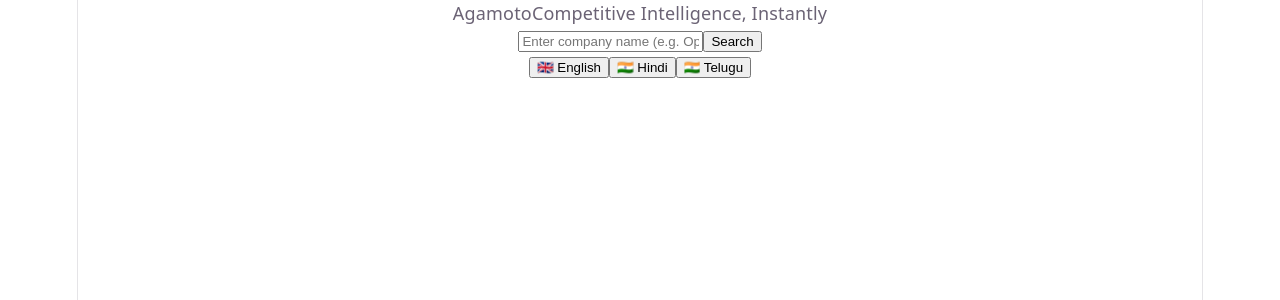
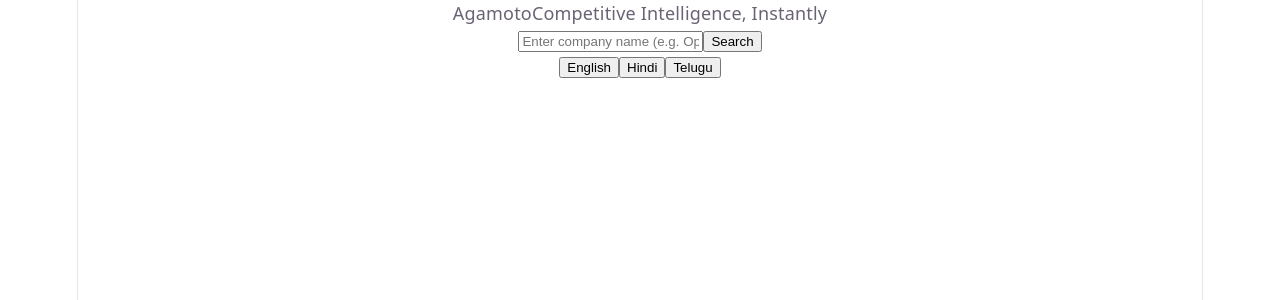
Before and after one commit to Shreyas-Ghosh/agamoto, a React (Vite) app in the folder client/: page / in a window 1280 px wide. Shown: the top 300 px of the page. Built offline with nearby package versions, Linux system fonts and the light colour scheme.

Commit message:
added hindi and telue

```diff
--- a/client/src/App.jsx
+++ b/client/src/App.jsx
@@ -44,7 +44,7 @@
     <div className="p-6">
       <SearchBar onSearch={handleSearch} loading={loading} />
       <div className="flex justify-center gap-3 mt-3">
-  {[['en', '🇬🇧 English'], ['hi', '🇮🇳 Hindi'], ['te', '🇮🇳 Telugu']].map(([code, label]) => (
+  {[['en', 'English'], ['hi', 'Hindi'], ['te', 'Telugu']].map(([code, label]) => (
     <button
       key={code}
       onClick={() => setLanguage(code)}
```
